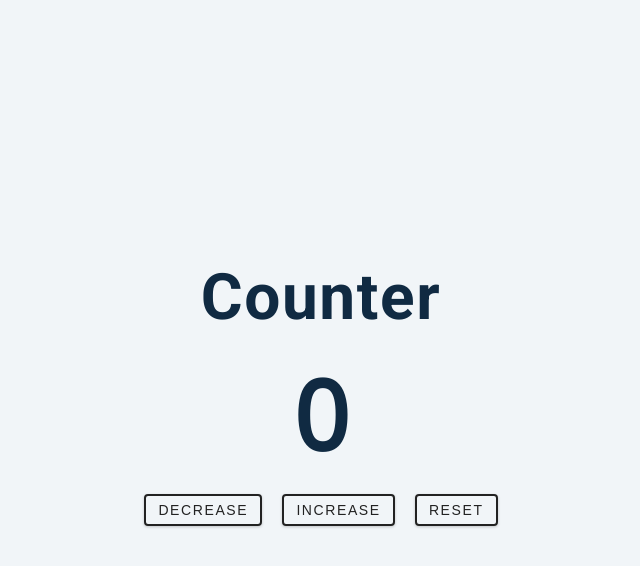
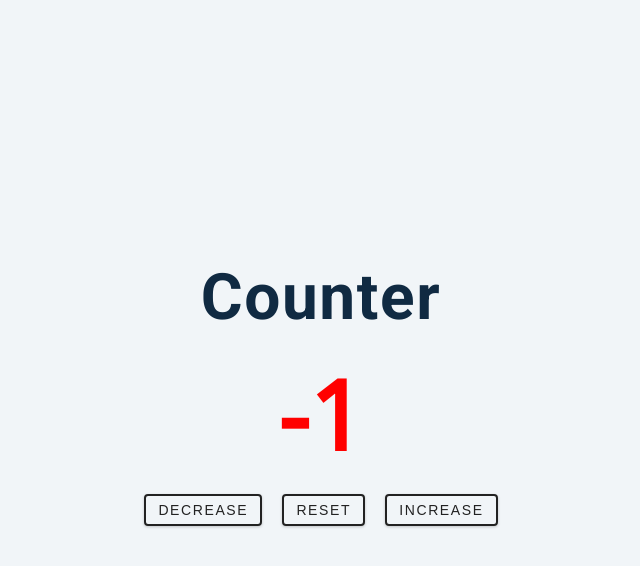
Before and after one commit to KScriven/jsprojects, a plain HTML site: page 07-counter/index.html in a window 1280 px wide. Both pictures are taken after a click on the button "DECREASE". Shown: the whole page, without its empty margins (319-959 px from the left). Drawn offline with nearby package versions, Linux system fonts and the light colour scheme.

Commit message:
Finished the counter js tutorial

```diff
--- a/07-counter/index.html
+++ b/07-counter/index.html
@@ -4,7 +4,6 @@
     <meta charset="UTF-8" />
     <meta name="viewport" content="width=device-width, initial-scale=1.0" />
     <title>Counter</title>
-    <!-- styles -->
     <link rel="stylesheet" href="css/styles.css" />
   </head>
 
@@ -15,12 +14,11 @@
         <span id="value">0</span>
         <div class="button-container">
           <button class="btn decrease">decrease</button>
+          <button class="btn reset">reset</button>
           <button class="btn increase">increase</button>
-          <button class="btn reset">reset</button>
         </div>
       </div>
     </main>
-    <!-- javascript -->
     <script src="js/app.js"></script>
   </body>
 </html>
--- a/07-counter/js/app.js
+++ b/07-counter/js/app.js
@@ -1,7 +1,30 @@
-// set initial count
 let count = 0;
-
-// select value and buttons
 
 const value = document.querySelector('#value');
 const btns = document.querySelectorAll('.btn');
+
+btns.forEach((btn) => {
+  btn.addEventListener('click', (e) => {
+    const styles = e.currentTarget.classList;
+
+    if (styles.contains('decrease')) {
+      count--;
+    } else if (styles.contains('reset')) {
+      count = 0;
+    } else {
+      count++;
+    }
+
+    if (count > 0) {
+      value.style.color = 'green';
+    }
+    if (count < 0) {
+      value.style.color = 'red';
+    }
+    if (count === 0) {
+      value.style.color = '#222';
+    }
+
+    value.textContent = count;
+  });
+});
```
